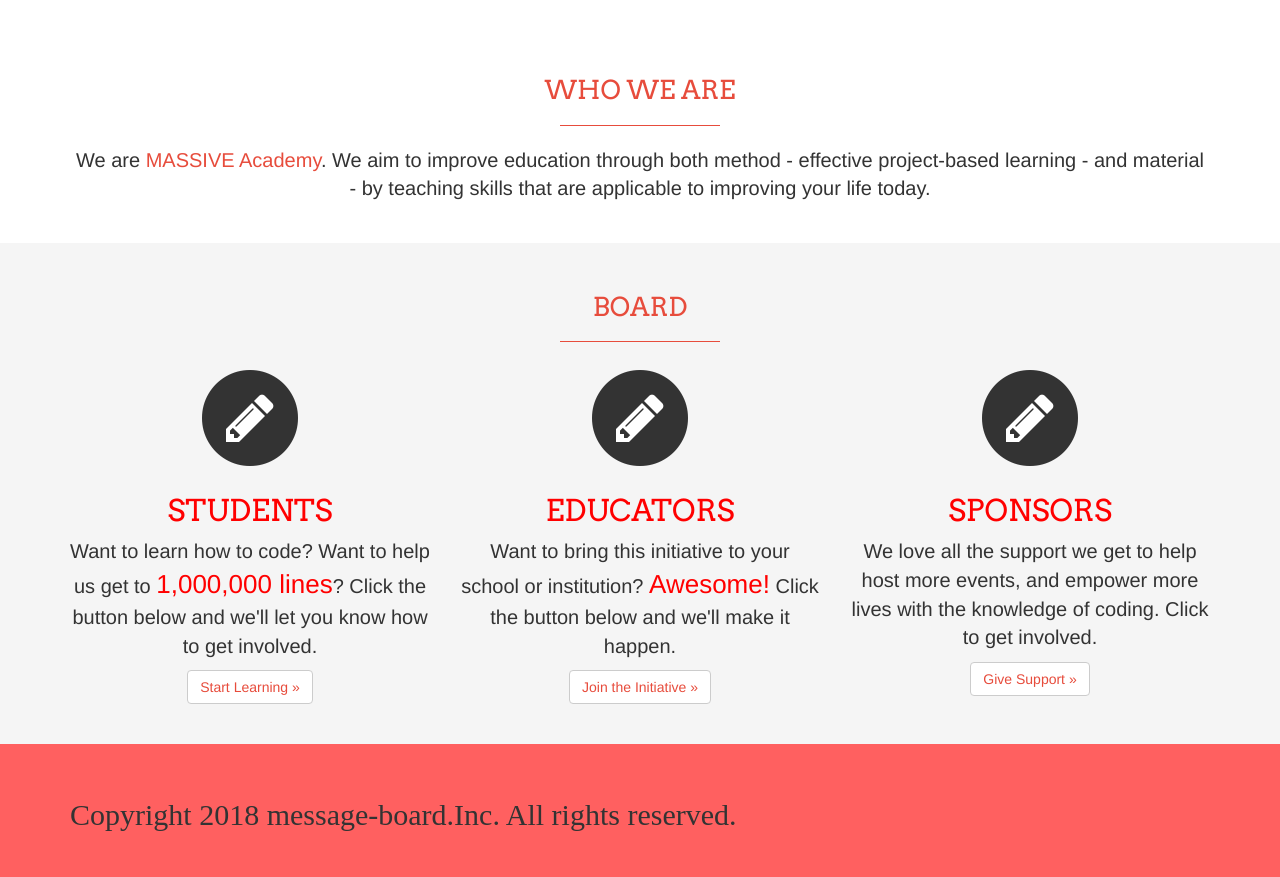
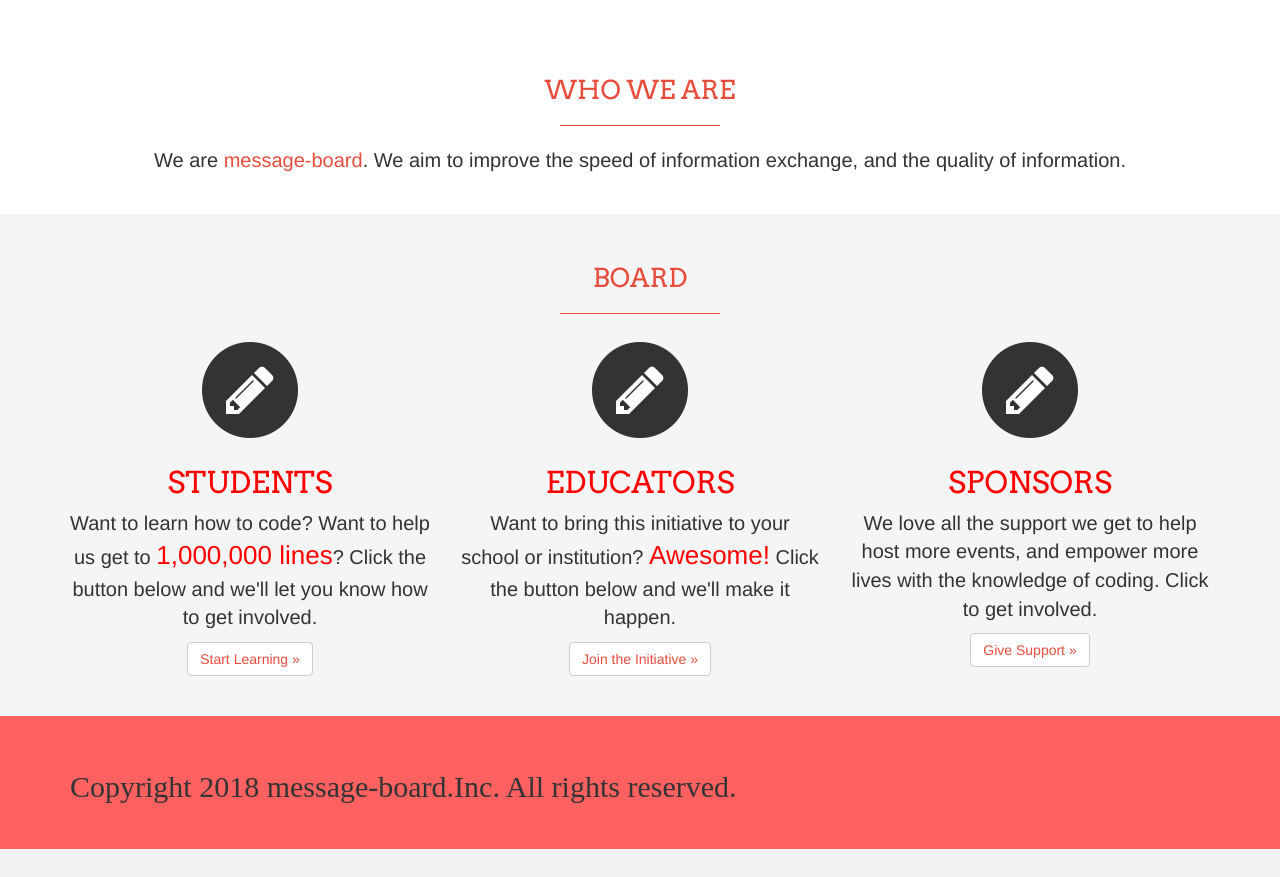
Before and after one commit to ambersun1234/message-board, a PHP site: page / in a window 1280 px wide. Shown: the part 547-1424 px from the top of the page. After the commit the page ends 1396 px from the top, so only its background shows below. Run offline with PHP 8.4, Linux system fonts and the light colour scheme; some libraries are stand-ins or nearby versions.

Commit message:
update who_we_are message

```diff
--- a/custom.css
+++ b/custom.css
@@ -173,9 +173,6 @@ footer {
   width: 160px;
   margin-top: 20px;
 }
-.homepage a{
-  color: #e74c3c;
-}
 .homepage a:hover{
   color: #e74c3c;
   text-decoration: none;
--- a/index.php
+++ b/index.php
@@ -146,7 +146,7 @@
             <div class="container homepage">
                 <h2>Who We Are</h2>
                 <hr>
-                <p>We are <a href="https://google.com" target="_blank">MASSIVE Academy</a>. We aim to improve education through both method - effective project-based learning - and material - by teaching skills that are applicable to improving your life today.</p>
+                <p>We are <span style="color: #e74c3c">message-board</span>. We aim to improve the speed of information exchange, and the quality of information.</p>
             </div>
         </div>
 
```
